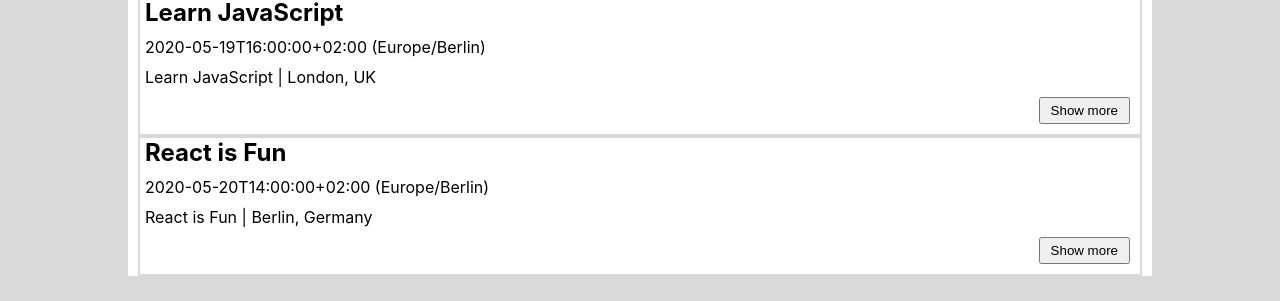
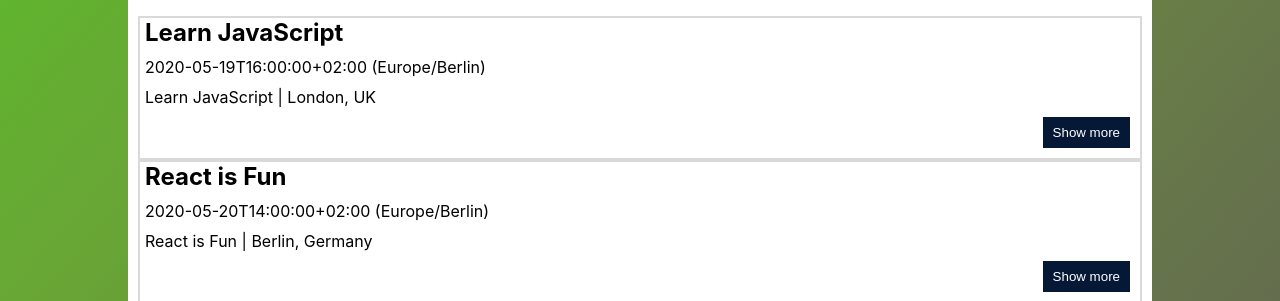
Before and after one commit to stefan-pop/meet, a React (Create React App) app: page / in a window 1280 px wide. Shown: the part 1152-1453 px from the top of the page. Before the commit the page ends 1428 px from the top, so only its background shows below. Built offline with nearby package versions, Linux system fonts and the light colour scheme; no server answers; what atatus-spa would draw is missing.

Commit message:
updated the style

```diff
--- a/src/App.css
+++ b/src/App.css
@@ -5,7 +5,7 @@
 }
 
 body {
-	background-color: rgb(218, 216, 216);
+	background: linear-gradient(to right bottom, #00e714, #55c626, #68a735, #6b8942, #646d4e);
 }
 
 ul {
@@ -103,7 +103,10 @@
 }
 
 .btn-wrapper > button {
-	padding: 4px 10px;
+	padding: 8px 10px;
+	color: #fff;
+	background-color: #051937;
+	border: none;
 }
 
 @media screen and (max-width: 550px) {
--- a/src/CitySearch.js
+++ b/src/CitySearch.js
@@ -56,7 +56,7 @@
     render() {
         return (
             <div className="CitySearch">
-                <h1>Meet App</h1>
+                <h1 style={{marginBottom: "20px"}}>Meet App</h1>
                 <h3>Choose your nearest city</h3>
                 <InfoAlert text={this.state.infoText} />
                 <div className="suggestion-wrapper">
```
